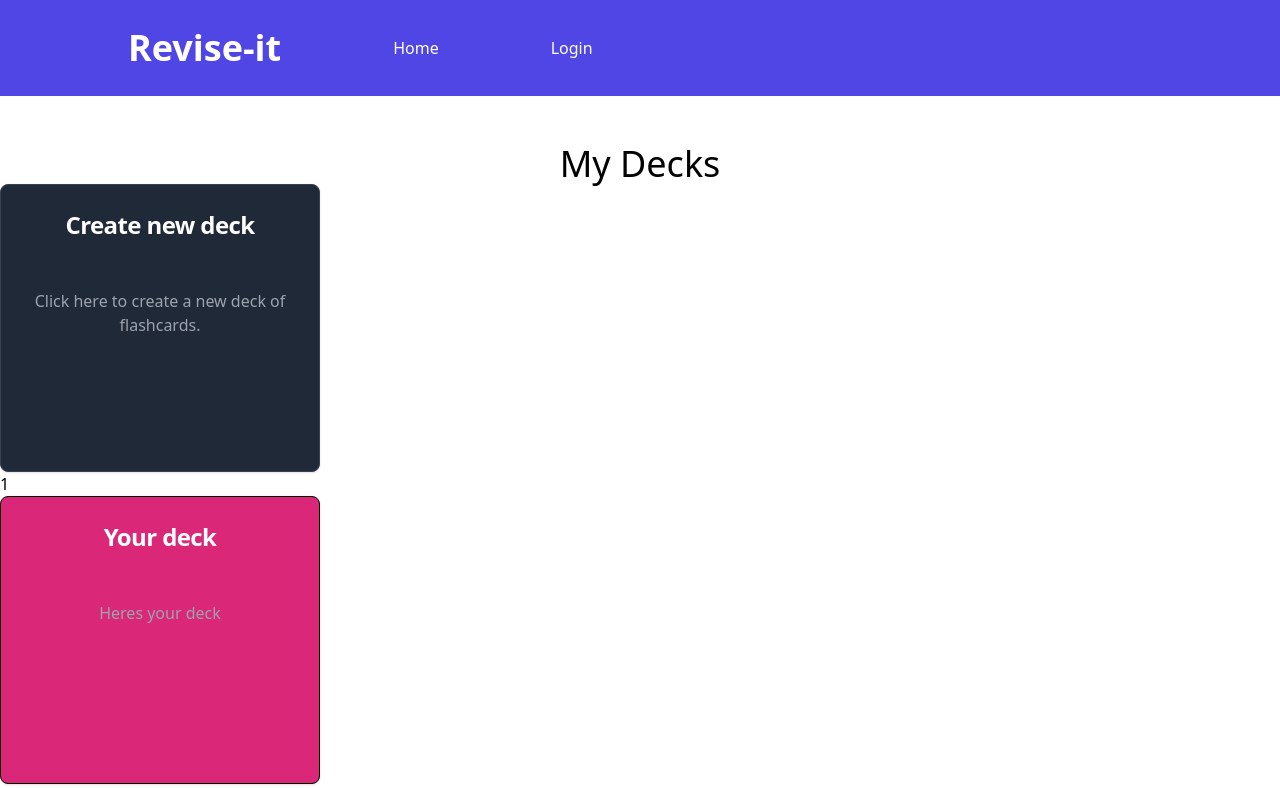
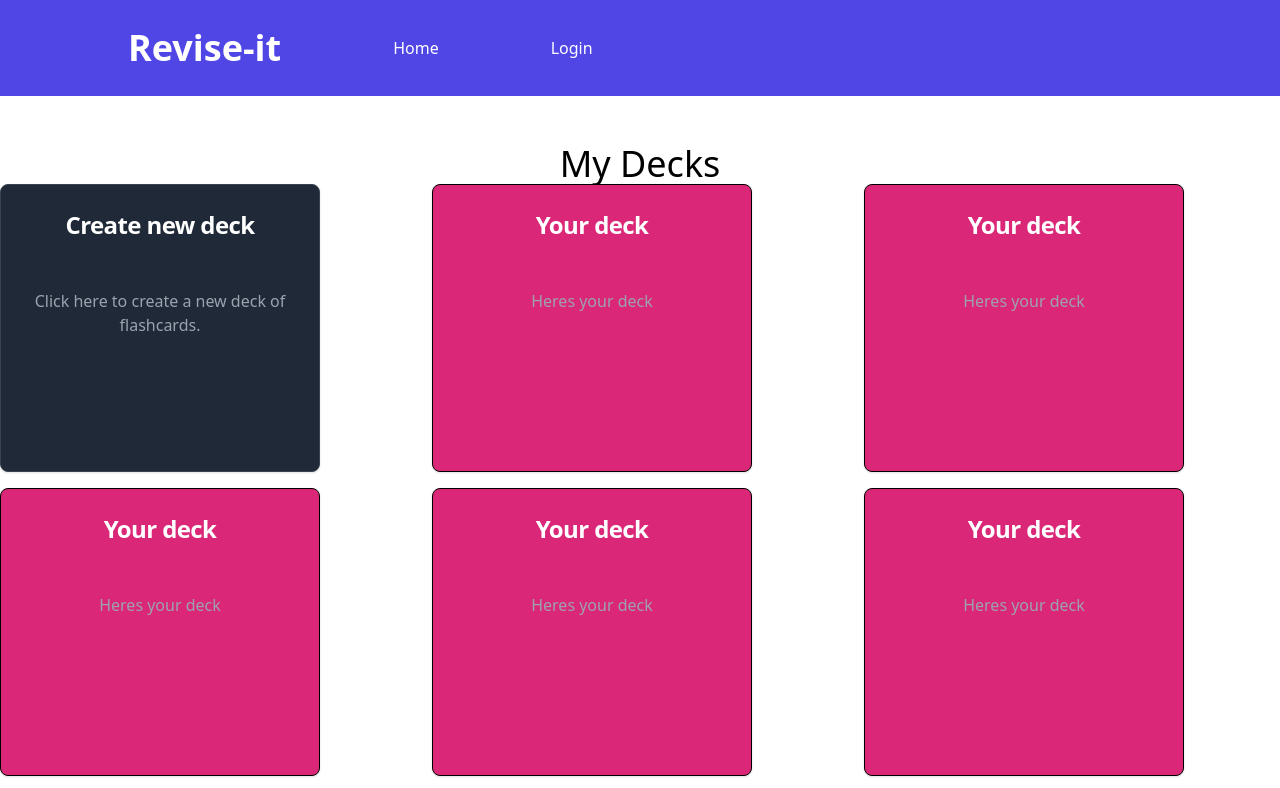
Before and after one commit to liam1703/revise-it, a Vue app in the folder frontend/: page /my-decks in a window 1280 px wide. Shown: the top 788 px of the page. Built offline with nearby package versions, Linux system fonts and the light colour scheme.

Commit message:
3 col grid

```diff
--- a/frontend/src/views/MyDecks.vue
+++ b/frontend/src/views/MyDecks.vue
@@ -1,11 +1,10 @@
 <template>
   <navbar />
   <h1 class="text-4xl text-center mt-12">My Decks</h1>
-  <div class="w-full">
+  <div class="w-full grid gap-4 grid-cols-3 grid-rows-3">
     <create-deck-card />
     <template v-for="deck in decks" v-bind:key="deck">
-      {{ deck }}
-      <deck-card  />
+      <deck-card  :deck="deck"/>
     </template>
   </div>
 
```
